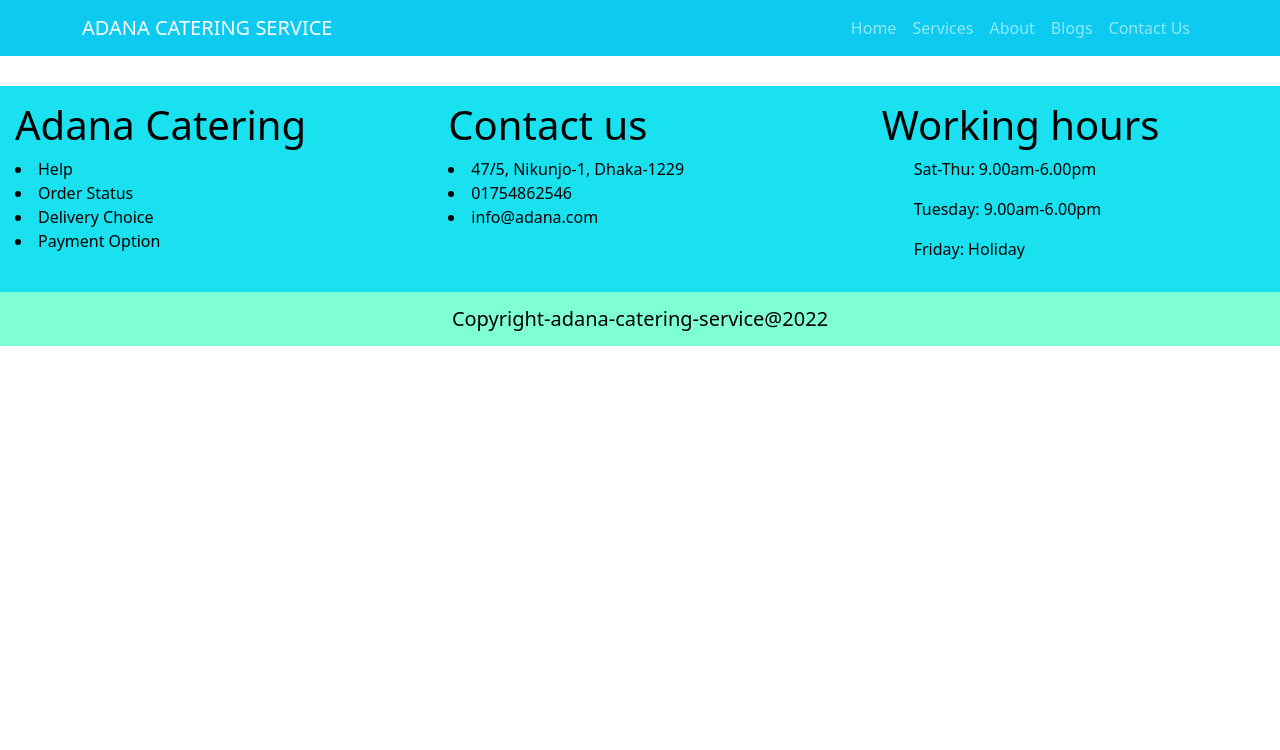
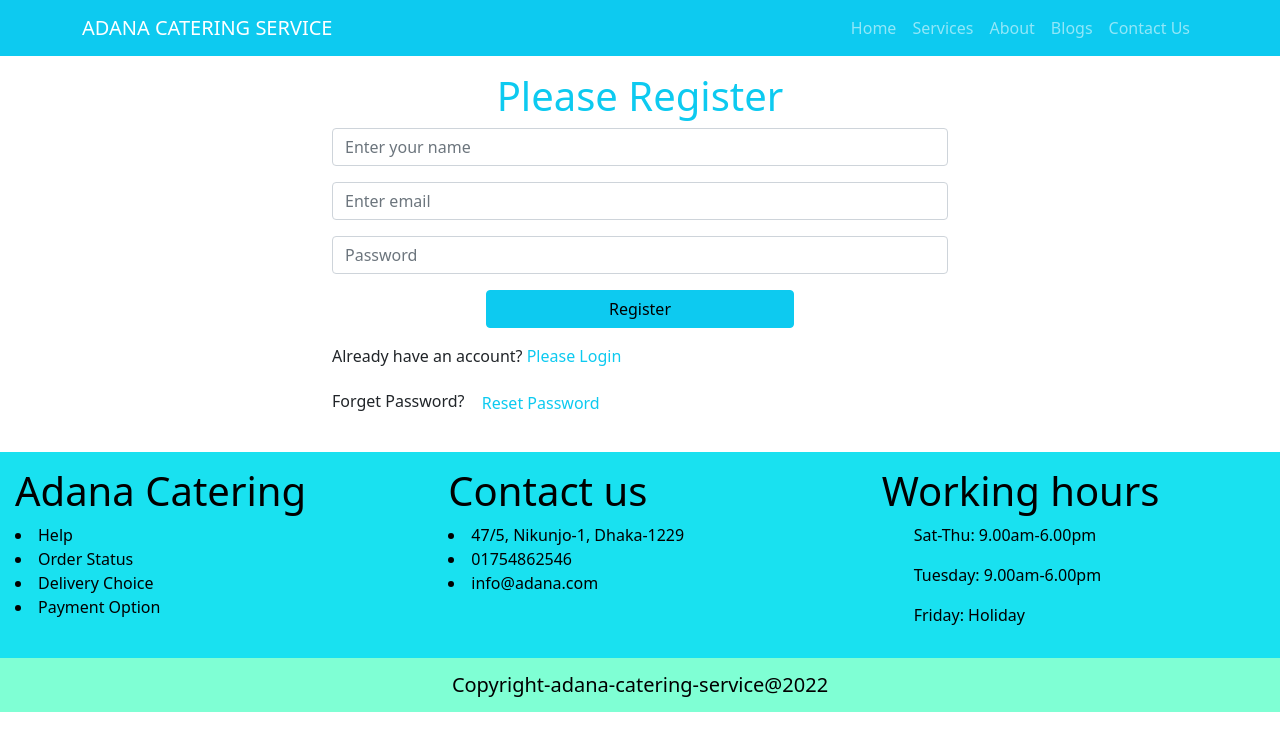
Before and after one commit to Redoyan2/ADANA-CATERING-SERVICE, a React (Create React App) app: page /register in a window 1280 px wide. Shown: the top 750 px of the page. Built offline with nearby package versions, Linux system fonts and the light colour scheme.

Commit message:
login form

```diff
--- a/src/App.js
+++ b/src/App.js
@@ -2,6 +2,8 @@
 import { Route, Routes } from 'react-router-dom';
 import './App.css';
 import About from './Pages/About/About';
+import Login from './Pages/Authonication/Login/Login';
+import Register from './Pages/Authonication/Register/Register';
 import Blog from './Pages/Blog/Blog';
 import Contact from './Pages/Contact/Contact';
 import Home from './Pages/Home/Home/Home';
@@ -20,6 +22,8 @@ function App() {
         <Route path='/about' element={<About></About>}></Route>
         <Route path='/blog' element={<Blog></Blog>}></Route>
         <Route path='/contact' element={<Contact></Contact>}></Route>
+        <Route path='/login' element={<Login></Login>}></Route>
+        <Route path='/register' element={<Register></Register>}></Route>
       </Routes>
 
       <Footer></Footer>
--- /dev/null
+++ b/src/Pages/Authonication/Login/Login.js
@@ -0,0 +1,30 @@
+
+import React from 'react';
+import { Button, Form } from 'react-bootstrap';
+import { Link } from 'react-router-dom';
+
+const Login = () => {
+    return (
+        <div className='container w-50 mx-auto'>
+
+            <h1 className='text-info text-center mt-3'>Please Login</h1>
+            <Form >
+                <Form.Group className="mb-3" controlId="formBasicEmail">
+                    <Form.Control type="email" placeholder="Enter email" required />
+                </Form.Group>
+                <Form.Group className="mb-3" controlId="formBasicPassword">
+                    <Form.Control  type="password" placeholder="Password" required />
+                </Form.Group>
+                <Button variant="info w-50 mx-auto d-block mb-3" type="submit">
+                    Login
+                </Button>
+            </Form>
+
+            <p>New to Genius Car? <Link to="/register" className='text-info pe-auto text-decoration-none' >Please Register</Link> </p>
+            <p>Forget Password? <button className='btn btn-link text-info pe-auto text-decoration-none' >Reset Password</button> </p>
+
+        </div>
+    );
+};
+
+export default Login;
--- /dev/null
+++ b/src/Pages/Authonication/Register/Register.js
@@ -0,0 +1,32 @@
+import React from 'react';
+import { Button, Form } from 'react-bootstrap';
+import { Link } from 'react-router-dom';
+
+const Register = () => {
+    return (
+        <div className='container w-50 mx-auto'>
+
+        <h1 className='text-info text-center mt-3'>Please Register </h1>
+        <Form >
+        <Form.Group className="mb-3" controlId="formBasicName">
+                <Form.Control type="text" placeholder="Enter your name" required />
+            </Form.Group>
+            <Form.Group className="mb-3" controlId="formBasicEmail">
+                <Form.Control type="email" placeholder="Enter email" required />
+            </Form.Group>
+            <Form.Group className="mb-3" controlId="formBasicPassword">
+                <Form.Control  type="password" placeholder="Password" required />
+            </Form.Group>
+            <Button variant="info w-50 mx-auto d-block mb-3" type="submit">
+                Register
+            </Button>
+        </Form>
+
+        <p>Already have an account? <Link to="/login" className='text-info pe-auto text-decoration-none' >Please Login</Link> </p>
+        <p>Forget Password? <button className='btn btn-link text-info pe-auto text-decoration-none' >Reset Password</button> </p>
+
+    </div>
+    );
+};
+
+export default Register; <h1>Register</h1>
```
